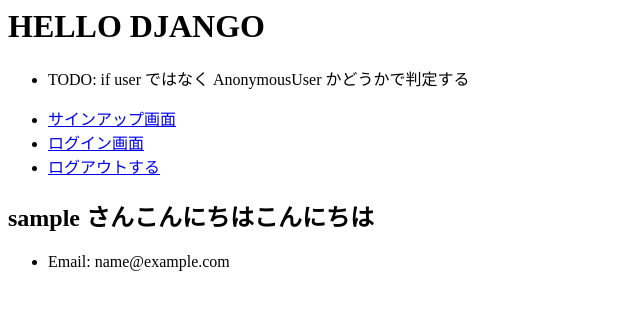
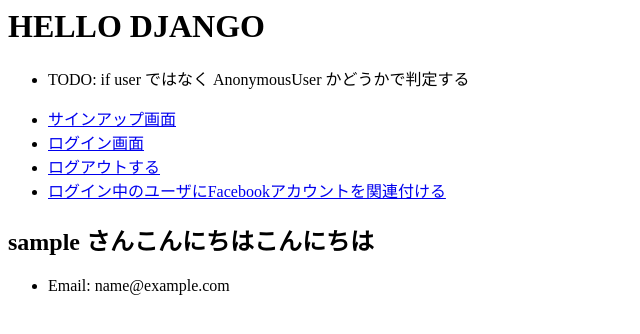
Before and after one commit to seizans/authtut, a Django app: page /app1/hello in a window 1280 px wide. Shown: the top 334 px of the page, without its empty margins (0-640 px from the left). Run offline with Django 3.2, Linux system fonts and the light colour scheme; the visitor is signed in with stand-in values (Sample User, id 1); parts of the project's set-up code (start-up, migrations or seed data) failed here and were passed over.

Commit message:
ユーザーにFacebookアカウントを関連付けられるようにする

```diff
--- a/app1/models.py
+++ b/app1/models.py
@@ -9,6 +9,9 @@
 class MyUser(AbstractBaseUser):
     username = m.CharField(max_length=40, unique=True, db_index=True)
     email = m.EmailField(max_length=255, unique=True, db_index=True)
+    fb_token = m.TextField()
+    fb_username = m.CharField(max_length=100, unique=True, null=True)
+    fb_name = m.CharField(max_length=100, null=True)
     is_adult = m.BooleanField(default=True)
     is_active = m.BooleanField(default=True)
     is_admin = m.BooleanField(default=False)
@@ -28,6 +31,10 @@
     def has_perm(self, perm, obj=None):
         return True
 
+    def get_fb_avatar_url(self):
+        fb_avatar_url = 'http://graph.facebook.com/{0}/picture?type=large'
+        return fb_avatar_url.format(self.fb_username)
+
     @property
     def is_staff(self):
         return self.is_admin
--- a/app1/templates/app1/hello.html
+++ b/app1/templates/app1/hello.html
@@ -8,6 +8,7 @@
     <li><a href="/app1/signup">サインアップ画面</a></li>
     <li><a href="/app1/login">ログイン画面</a></li>
     <li><a href="/app1/logout">ログアウトする</a></li>
+    <li><a href="/app1/facebook/login">ログイン中のユーザにFacebookアカウントを関連付ける</a></li>
 </ul>
 
 {% if user %}
--- a/app1/views.py
+++ b/app1/views.py
@@ -111,7 +111,20 @@
     access_token = get_access_token(
         FACEBOOK_ID, request.build_absolute_uri('/app1/facebook/callback'),
         FACEBOOK_SECRET,  '', request.GET['code'])
-    return facepost(access_token['access_token'])
+    import facebook
+    graph = facebook.GraphAPI(access_token['access_token'])
+    profile = graph.get_object('me')
+    #for x, y in profile.iteritems():
+        #print x, y
+    user = request.user
+    if user.is_anonymous():
+        print user
+        raise Exception('ログインしていません')
+    user.fb_token = access_token['access_token']
+    user.fb_username = profile['username']
+    user.fb_name = profile['name']
+    user.save()
+    return redirect('/app1/hello')
 
 
 def facepost(token):
```
